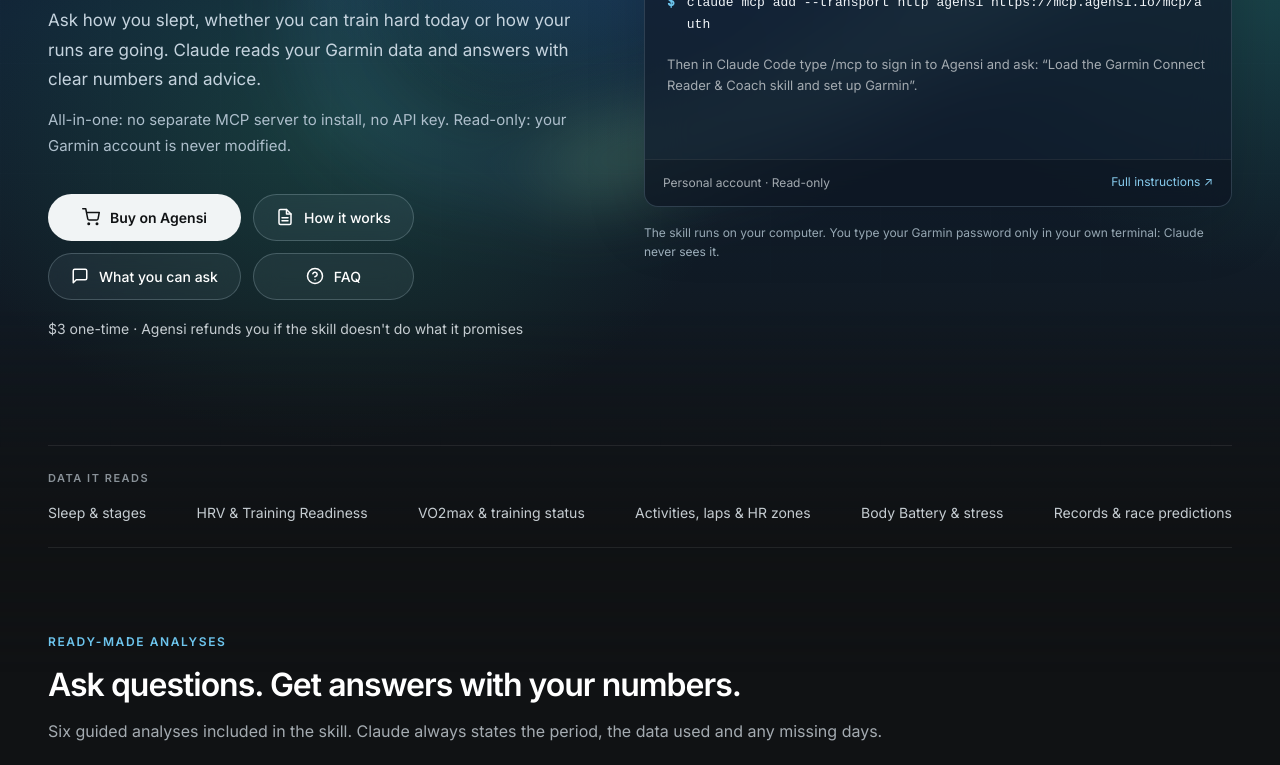
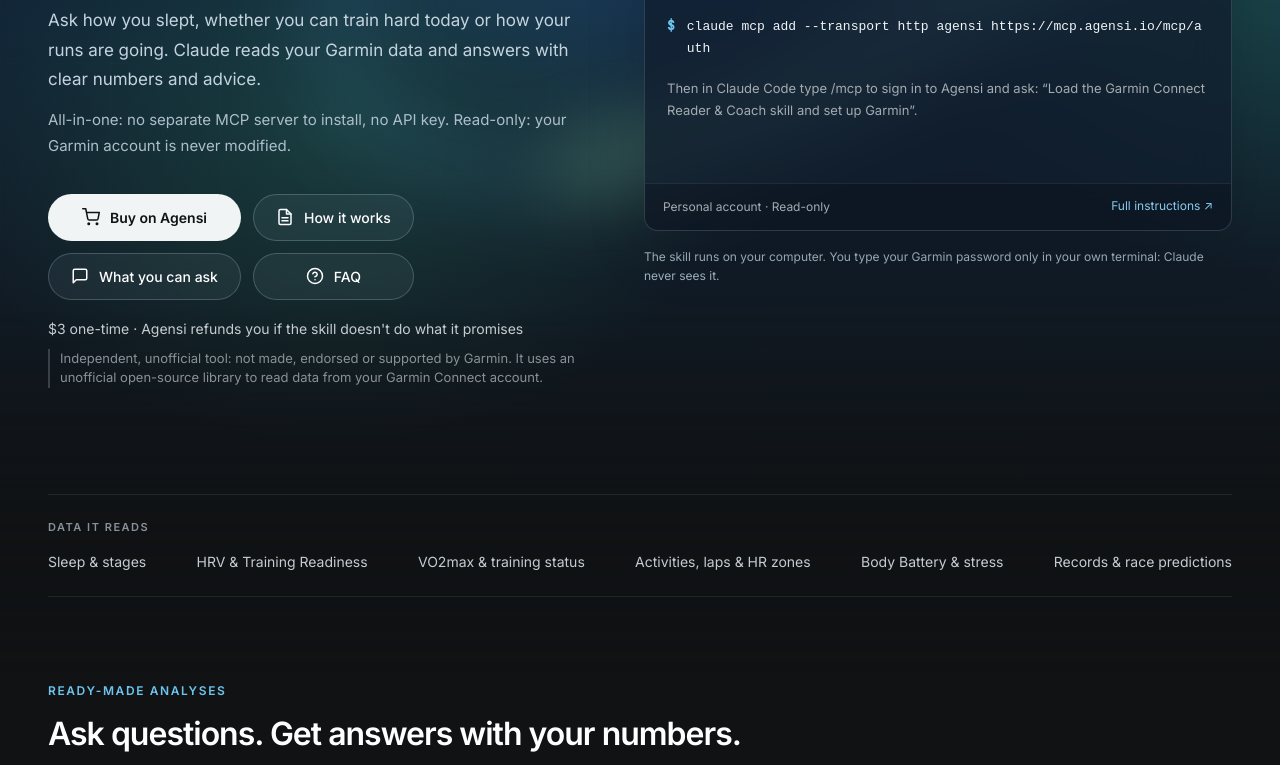
Before and after one commit to enricoarmiento/Garmin_MCP, a plain HTML site: page website/dist/index.html in a window 1280 px wide. Shown: the part 377-1142 px from the top of the page. Drawn offline with Linux system fonts and the light colour scheme.

Commit message:
State clearly on the website that the skill is not an official Garmin tool
Add a hero disclaimer (IT/EN) and a trademark notice in the footer.

Co-Authored-By: Claude Opus 5.5 <noreply@anthropic.com>

```diff
--- a/website/dist/app.js
+++ b/website/dist/app.js
@@ -14,6 +14,7 @@ const TRANSLATIONS = {
     "btnTools": "Cosa puoi chiedere",
     "btnFaq": "Domande frequenti",
     "heroPrice": "3 $ una tantum · Rimborso garantito da Agensi se la skill non fa ciò che promette",
+    "heroDisclaimer": "Strumento indipendente, non ufficiale: non è prodotto, approvato né supportato da Garmin. Usa una libreria open source non ufficiale per leggere i dati del tuo account Garmin Connect.",
     "terminalLabel": "COLLEGA AGENSI A CLAUDE CODE",
     "copy": "Copia",
     "copied": "Copiato!",
@@ -73,7 +74,7 @@ const TRANSLATIONS = {
     "faq6A": "Claude lo dice chiaramente: un dato mancante non viene mai trattato come zero. Alcune metriche (Training Readiness, HRV, VO2max) dipendono dal modello di orologio. Se Garmin limita le richieste, Claude si ferma e ti dice quanto aspettare.",
     "faq7Q": "È un prodotto ufficiale Garmin? Dà consigli medici?",
     "faq7A": "No a entrambe. È un progetto indipendente basato sulla libreria non ufficiale python-garminconnect: un cambiamento lato Garmin può bloccare temporaneamente l'accesso fino a un aggiornamento. Le analisi sono descrittive e non sostituiscono un medico.",
-    "footerText": "Garmin Connect Reader & Coach · Progetto indipendente, non affiliato a Garmin.",
+    "footerText": "Garmin Connect Reader & Coach · Progetto indipendente e non ufficiale, non affiliato, approvato o sponsorizzato da Garmin. Garmin, Garmin Connect e Body Battery sono marchi di Garmin Ltd. o delle sue consociate.",
     "footerAgensi": "Pagina su Agensi ↗",
     "footerLibrary": "Libreria Garmin Connect ↗",
     "footerClaude": "Claude Code ↗",
@@ -108,6 +109,7 @@ const TRANSLATIONS = {
     "btnTools": "What you can ask",
     "btnFaq": "FAQ",
     "heroPrice": "$3 one-time · Agensi refunds you if the skill doesn't do what it promises",
+    "heroDisclaimer": "Independent, unofficial tool: not made, endorsed or supported by Garmin. It uses an unofficial open-source library to read data from your Garmin Connect account.",
     "terminalLabel": "CONNECT AGENSI TO CLAUDE CODE",
     "copy": "Copy",
     "copied": "Copied!",
@@ -167,7 +169,7 @@ const TRANSLATIONS = {
     "faq6A": "Claude says so clearly: missing data is never treated as zero. Some metrics (Training Readiness, HRV, VO2max) depend on your watch model. If Garmin rate-limits requests, Claude stops and tells you how long to wait.",
     "faq7Q": "Is it an official Garmin product? Does it give medical advice?",
     "faq7A": "No to both. It is an independent project built on the unofficial python-garminconnect library: a change on Garmin's side can temporarily block access until an update. Analyses are descriptive and do not replace a doctor.",
-    "footerText": "Garmin Connect Reader & Coach · Independent project, not affiliated with Garmin.",
+    "footerText": "Garmin Connect Reader & Coach · Independent, unofficial project, not affiliated with, endorsed or sponsored by Garmin. Garmin, Garmin Connect and Body Battery are trademarks of Garmin Ltd. or its subsidiaries.",
     "footerAgensi": "Agensi page ↗",
     "footerLibrary": "Garmin Connect library ↗",
     "footerClaude": "Claude Code ↗",
--- a/website/dist/index.html
+++ b/website/dist/index.html
@@ -72,6 +72,7 @@
           </a>
         </div>
         <p class="hero-price" data-i18n="heroPrice">3 $ una tantum · Rimborso garantito da Agensi se la skill non fa ciò che promette</p>
+        <p class="hero-disclaimer" data-i18n="heroDisclaimer">Strumento indipendente, non ufficiale: non è prodotto, approvato né supportato da Garmin. Usa una libreria open source non ufficiale per leggere i dati del tuo account Garmin Connect.</p>
       </div>
 
       <div class="hero-right">
@@ -234,7 +235,7 @@
 
   <footer class="shell site-footer">
     <div class="footer-left">
-      <span data-i18n="footerText">Garmin Connect Reader &amp; Coach · Progetto indipendente, non affiliato a Garmin.</span>
+      <span data-i18n="footerText">Garmin Connect Reader &amp; Coach · Progetto indipendente e non ufficiale, non affiliato, approvato o sponsorizzato da Garmin. Garmin, Garmin Connect e Body Battery sono marchi di Garmin Ltd. o delle sue consociate.</span>
     </div>
     <div class="footer-links">
       <a href="https://agensi.io/skills/garmin-connect-reader-coach" target="_blank" rel="noopener noreferrer" data-i18n="footerAgensi">Pagina su Agensi ↗</a>
--- a/website/dist/style.css
+++ b/website/dist/style.css
@@ -1013,6 +1013,7 @@ html { scroll-padding-top: 112px; }
 .tool-card:nth-child(3n+1) { padding-left: 0; }
 .tool-card:nth-child(3n) { border-right: 0; padding-right: 0; }
 .hero-price { color: #c5ccd1; font-size: 14px; margin-top: 18px; } .terminal-label { color: #899198; font-family: "JetBrains Mono", monospace; font-size: 11px; letter-spacing: 1.2px; margin-right: auto; }
+.hero-disclaimer { color: #899198; font-size: 13px; line-height: 1.5; margin-top: 10px; max-width: 560px; border-left: 2px solid #3a4248; padding-left: 10px; }
 .terminal-header .terminal-actions { width: 100%; justify-content: space-between; }
 .tool-card:hover { background: none; transform: none; border-color: var(--border-subtle); }
 .tool-name { font-size: 14px; overflow-wrap: anywhere; }
```
